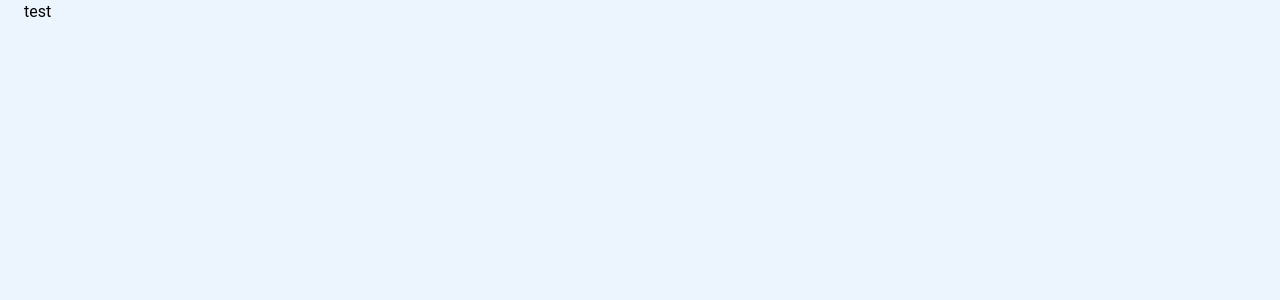
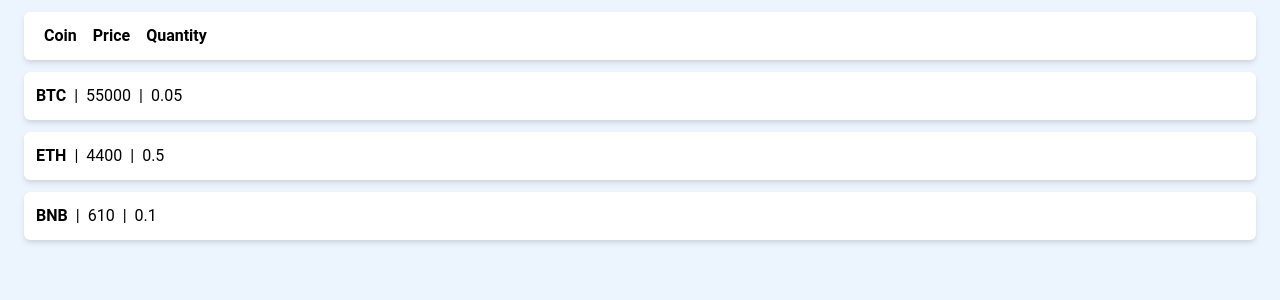
Before and after one commit to AlexandruSateanu/crypto-tracker, a React (Create React App) app: page / in a window 1280 px wide. Shown: the top 300 px of the page. Built offline with nearby package versions, Linux system fonts and the light colour scheme.

Commit message:
Display mock wallet data

```diff
--- a/src/App.js
+++ b/src/App.js
@@ -1,7 +1,9 @@
+import Wallet from "./components/Wallet/Wallet";
+
 function App() {
     return (
         <div className="App container mx-auto px-3 lg:px-4 xl:px-6">
-            test
+            <Wallet />
         </div>
     );
 }
--- /dev/null
+++ b/src/components/Wallet/Wallet.js
@@ -0,0 +1,25 @@
+import {useEffect, useState} from "react";
+
+import getWallet from "../../services/wallet/getWallet";
+import WalletAsset from "../WalletAsset/WalletAsset";
+
+const Wallet = () => {
+    const [ walletAssets, setWalletAssets ] = useState([]);
+
+    useEffect(() => {
+        getWallet().then(wallet => setWalletAssets(wallet));
+    }, []);
+
+    return (
+        <div className="wallet py-3 space-y-3">
+            <div className="table-header rounded-md shadow-md bg-white p-3 flex">
+                <div className="font-bold px-2">Coin</div>
+                <div className="font-bold px-2">Price</div>
+                <div className="font-bold px-2">Quantity</div>
+            </div>
+            { walletAssets.map(asset => <WalletAsset asset={asset} key={asset.tokenSymbol} />) }
+        </div>
+    );
+};
+
+export default Wallet;
--- /dev/null
+++ b/src/components/WalletAsset/WalletAsset.js
@@ -0,0 +1,23 @@
+const WalletAsset = ({ asset }) => {
+    if (!asset.isValid) {
+        return null;
+    }
+
+    return (
+        <div className="comment rounded-md shadow-md bg-white p-3 flex">
+            <div className="font-semibold">
+                { asset.tokenSymbol }
+            </div>
+            <div className="px-2">|</div>
+            <div>
+                { asset.price }
+            </div>
+            <div className="px-2">|</div>
+            <div>
+                { asset.quantity }
+            </div>
+        </div>
+    );
+};
+
+export default WalletAsset;
--- /dev/null
+++ b/src/data/getWalletData.js
@@ -0,0 +1,3 @@
+const getWalletData = () => {};
+
+export default getWalletData;
--- /dev/null
+++ b/src/data/mockWallet.js
@@ -0,0 +1,25 @@
+const mockWallet = [
+    {
+        asset: 'BTC',
+        price: '55000',
+        quantity: '0.05'
+    },
+    {
+        asset: 'ETH',
+        price: '4400',
+        quantity: '0.5'
+    },
+    {
+        asset: 'BNB',
+        price: '610',
+        quantity: '0.1'
+    }
+];
+
+const getWalletData = () => {
+    return new Promise(resolve => {
+        resolve(mockWallet);
+    });
+};
+
+export default getWalletData;
--- a/src/index.js
+++ b/src/index.js
@@ -2,7 +2,6 @@ import React from 'react';
 import ReactDOM from 'react-dom';
 import './index.css';
 import App from './App';
-import reportWebVitals from './reportWebVitals';
 
 ReactDOM.render(
     <React.StrictMode>
@@ -14,4 +13,4 @@ ReactDOM.render(
 // If you want to start measuring performance in your app, pass a function
 // to log results (for example: reportWebVitals(console.log))
 // or send to an analytics endpoint. Learn more: https://bit.ly/CRA-vitals
-reportWebVitals();
+// reportWebVitals();
--- /dev/null
+++ b/src/services/wallet/getWallet.js
@@ -0,0 +1,10 @@
+import getWalletData from '../../data/mockWallet';
+import transformWalletData from "./transformWalletData";
+
+/**
+ *
+ * @returns {Promise};
+ */
+const getWallet = () => getWalletData().then(data => data.map(asset => transformWalletData(asset)));
+
+export default getWallet;
--- /dev/null
+++ b/src/services/wallet/transformWalletData.js
@@ -0,0 +1,15 @@
+/**
+ *
+ * @param {object} asset
+ * @returns {object}
+ */
+const transformWalletData = (asset) => {
+    return {
+        tokenSymbol: asset.asset || '',
+        price: asset.price || '',
+        quantity: asset.quantity || '',
+        isValid: !!asset.asset && !!asset.price && !!asset.quantity
+    };
+};
+
+export default transformWalletData;
```
Also changed, not shown: 2 other files (tests, documents, lock files or other folders).
